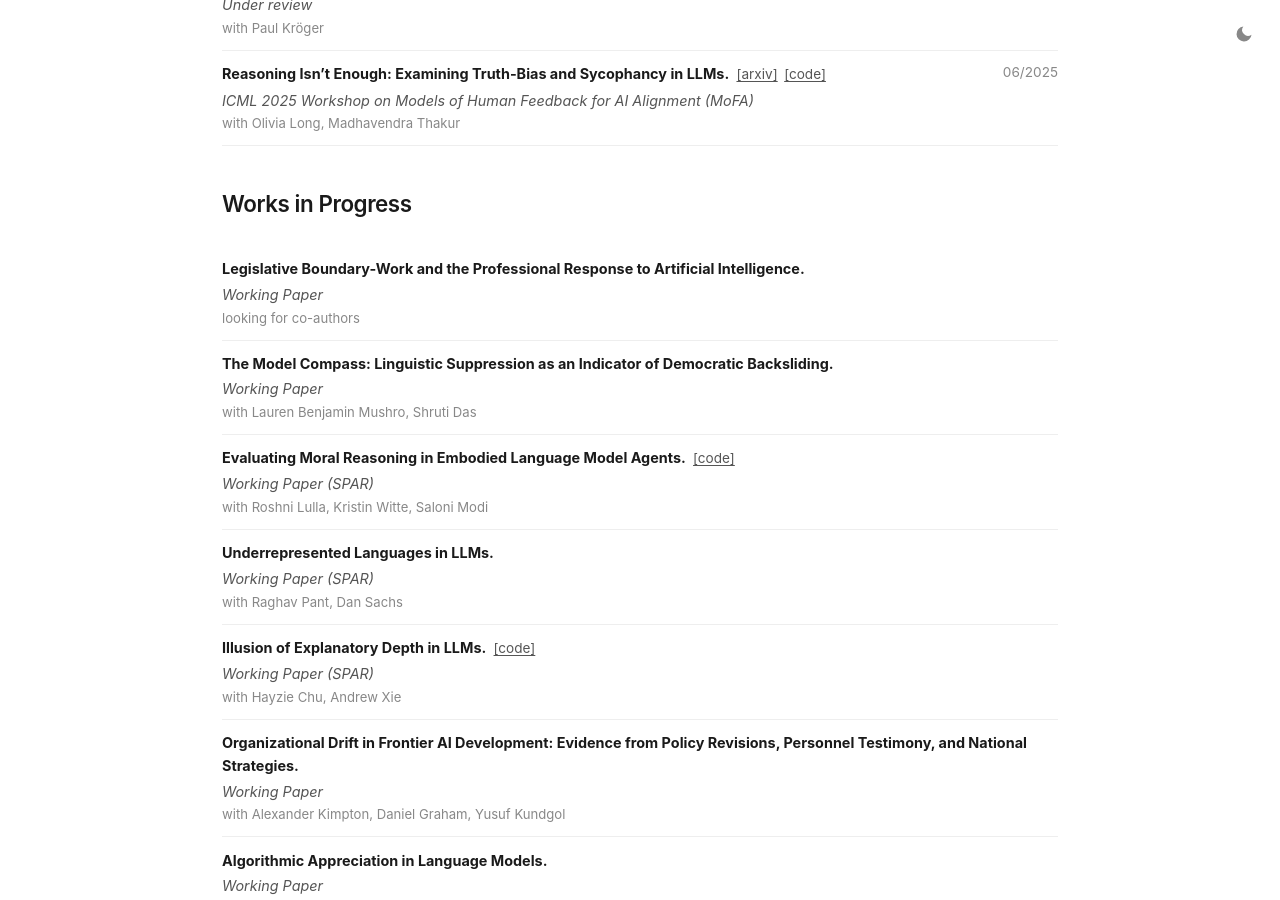
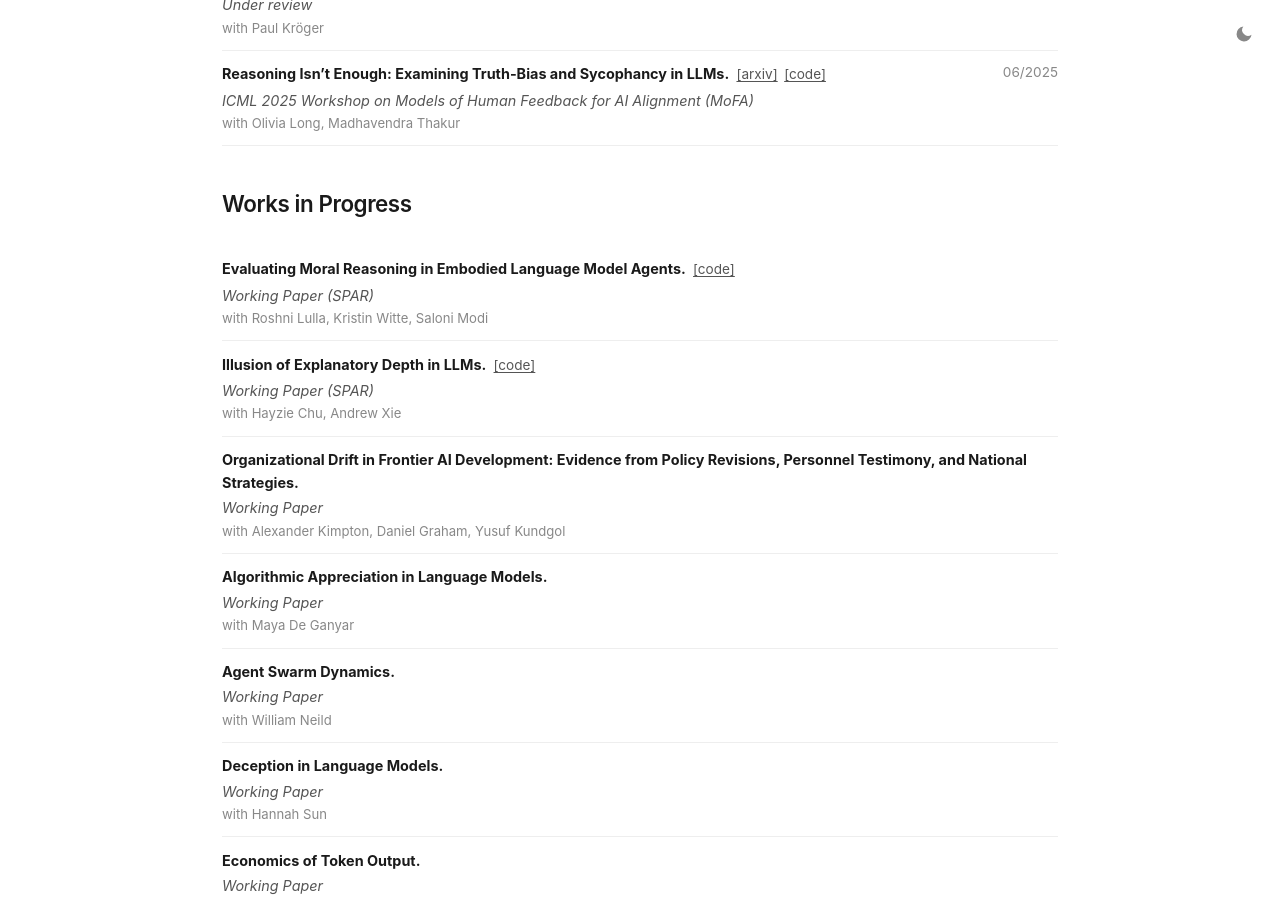
Before and after one commit to EmilioBarkett/emiliobarkett.github.io, a Jekyll site: the page built from index.html, in a window 1280 px wide and 900 px high, scrolled down 1845 px. Built offline with Jekyll 4.4.1, drawn with Linux system fonts in a browser that asks for light colours.

Commit message:
Remove three works in progress

```diff
--- a/_data/publications.yml
+++ b/_data/publications.yml
@@ -70,21 +70,12 @@
 
 - heading: "Works in Progress"
   items:
-    - title: "Legislative Boundary-Work and the Professional Response to Artificial Intelligence"
-      venue: "Working Paper"
-      credit: "looking for co-authors"
-    - title: "The Model Compass: Linguistic Suppression as an Indicator of Democratic Backsliding"
-      venue: "Working Paper"
-      credit: "with Lauren Benjamin Mushro, Shruti Das"
     - title: "Evaluating Moral Reasoning in Embodied Language Model Agents"
       links:
         - label: "code"
           url: "https://github.com/EmilioBarkett/moral-dilemma-project"
       venue: "Working Paper (SPAR)"
       credit: "with Roshni Lulla, Kristin Witte, Saloni Modi"
-    - title: "Underrepresented Languages in LLMs"
-      venue: "Working Paper (SPAR)"
-      credit: "with Raghav Pant, Dan Sachs"
     - title: "Illusion of Explanatory Depth in LLMs"
       links:
         - label: "code"
```
